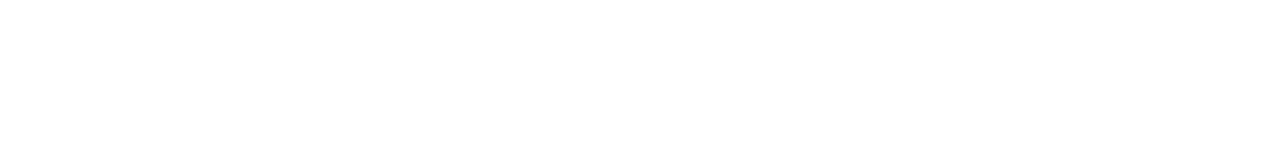
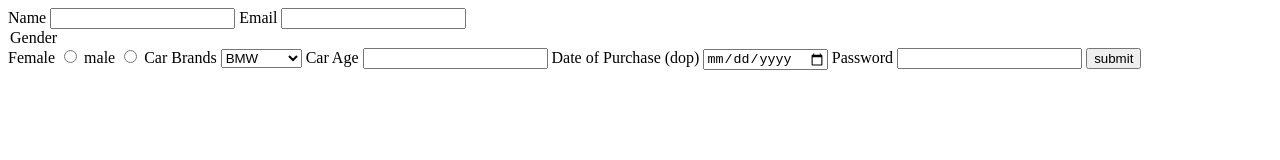
Before and after one commit to acciojob/car-insurance-form-bprabs, a website: page main.html in a window 1280 px wide. Drawn offline with Linux system fonts and the light colour scheme.

Commit message:
created a submission

```diff
--- a/main.html
+++ b/main.html
@@ -8,6 +8,31 @@
 
 <body>
 	<!-- the entire body must be written by student -->
+	<form method="post">
+	<label for="name">Name</label>
+	<input type="text" id="name" required>
+	<label for="email">Email</label>
+	<input type="email" id="email" required>
+	<legend>Gender</legend>
+	<label for="gender_f">Female</label>
+	<input type="radio" id="gender_f" name="gender" required>
+	<label for="gender_m">male</label>
+	<input type="radio" id="gender_m" name="gender" required>
+	<label for="cars">Car Brands</label>
+	<select id="cars">
+		<option>BMW</option>
+		<option>Audi</option>
+		<option>Mercedez</option>
+	</select>
+	<label for="carage">Car Age</label>
+	<input type="number" id="carage" required>
+	<label for="drop">Date of Purchase (dop)</label>
+	<input type="date" id="drop" required>
+	<label for="password">Password</label>
+	<input type="password" id="password" required>
+	<button type="submit">submit</button>
+	</form>
+
     <script type="text/javascript" src="./script.js">
 </script>
 
```
